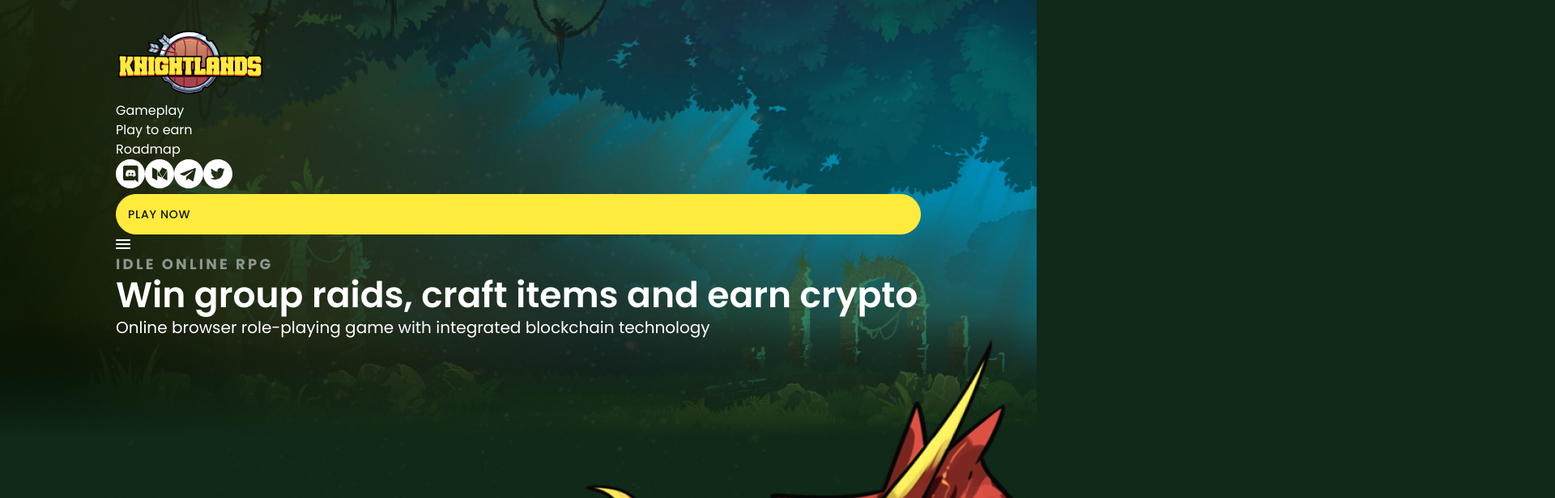
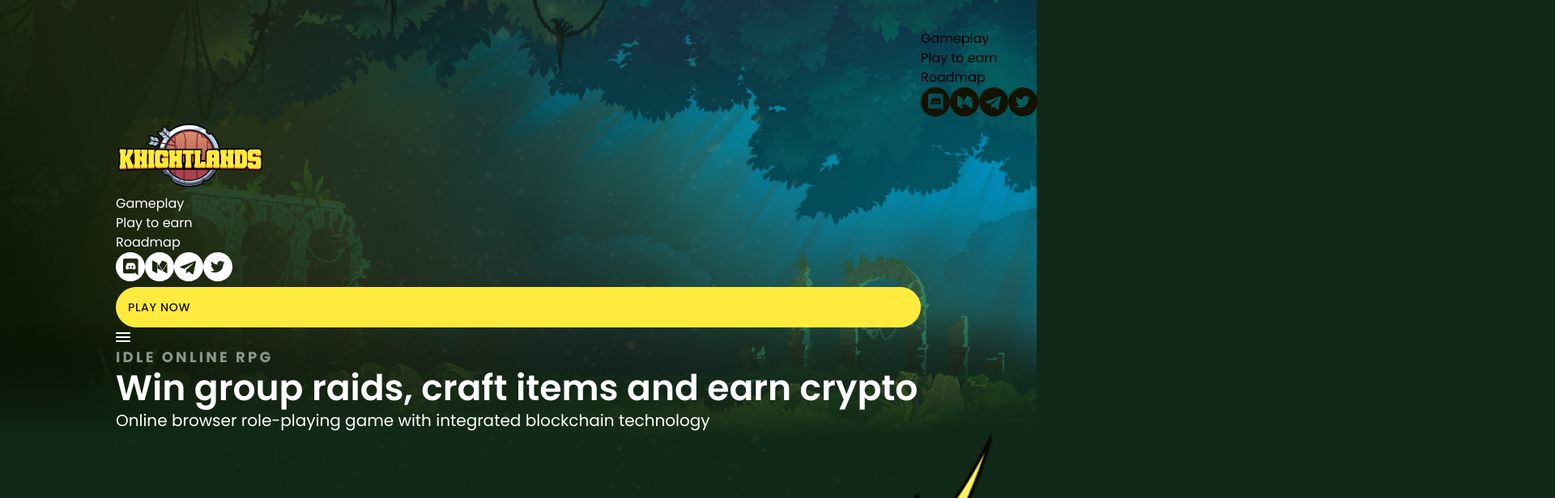
Before and after one commit to Atlantis3221/knightlandsLandUpdate, a Next.js app: page / in a window 1280 px wide. Shown: the top 616 px of the page at 81% size, 1920 px wide, since content can reach past the window. Built offline with nearby package versions, Linux system fonts and the light colour scheme.

Commit message:
user menu animation; fix margin and padding

```diff
--- a/src/components/sections/Activities/Activities.tsx
+++ b/src/components/sections/Activities/Activities.tsx
@@ -13,12 +13,12 @@ const activities = [
 const Activities = () => {
   return (
     <div className="flex flex-col xl:mb-12">
-      <Text type="h2" className="text-center mb-9">
+      <Text type="h2" className="text-center lg:mb-9">
         Take part in everyday activities
       </Text>
       <div className="flex flex-wrap lg:flex-nowrap justify-center">
         {activities.map((activity, i) => (
-          <div key={i} className={styles.image + ' flex flex-col mx-2 my-12 lg:my-0'}>
+          <div key={i} className={styles.image + ' flex flex-col mx-2 mt-10 mb-20 lg:my-0'}>
             <img src={activity.src} />
             <Text fontWeight="bold" type="h4" className="w-full text-center uppercase mt-6">{activity.title}</Text>
             <Text type="h5" className="w-full text-center mt-2">{activity.text}</Text>
--- a/src/components/sections/Army/Army.tsx
+++ b/src/components/sections/Army/Army.tsx
@@ -26,7 +26,7 @@ const army:IArmy[] = [
 const Army = () => {
   return (
     <div className="flex w-full flex-col justify-center items-center mb-36" id={GAMEPLAY}>
-      <div className="flex flex-col text-center max-w-3xl mb-5">
+      <div className="flex flex-col text-center max-w-3xl mb-5 mx-2">
         <Text type="h2">Build your own Army and win raids</Text>
         <Text type="h4" color="#8A978C">
           Unite soldiers to join forces against the boss.
--- a/src/components/sections/Header/Header.tsx
+++ b/src/components/sections/Header/Header.tsx
@@ -35,7 +35,7 @@ const Header = () => {
   const showUserMenu = isActiveUserMenu && !isDesktop
   return (
     <>
-      {showUserMenu && <UserMenu onClickToLink={onClickToLink}/>}
+      <UserMenu onClickToLink={onClickToLink} isShow={showUserMenu}/>
 
       <div className="flex w-full justify-between flex-row mb-4 pb-14 px-8 md:px-0 lg:pb-0">
         <div className="flex items-center">
--- a/src/components/sections/Header/UserMenu/UserMenu.tsx
+++ b/src/components/sections/Header/UserMenu/UserMenu.tsx
@@ -3,10 +3,16 @@ import { HeaderLinks } from "common/constants/HeaderLinks";
 import { disableScrolling, enableScrolling } from "common/helpers/operateWithScroll";
 import Dot from "components/common/Dot/Dot";
 import Text from "components/common/Text/Text";
-import { Contacts } from "common/constants/Contacts";
 import ContactMenu from "components/common/ContactMenu";
+import styles from './styles.module.css';
 
-const UserMenu = ({onClickToLink}) => {
+interface IProps {
+  onClickToLink(id: string): void;
+  isShow?: boolean;
+}
+
+const UserMenu = (props: IProps) => {
+  const {isShow, onClickToLink} = props;
 
   const [currentHoverItem, setCurrentHoverItem] = useState<number | null>();
   const enableHover = useCallback((index: number) => setCurrentHoverItem(index), []);
@@ -24,12 +30,12 @@ const UserMenu = ({onClickToLink}) => {
   }, [enableScrolling]);
 
   return (
-    <div className="flex fixed top-0 left-0 z-1 bg-white w-full h-full overflow-hidden pt-32 pb-7 pr-8 pl-8">
+    <div className={(isShow ? styles.visible : styles.hidden) + ' flex z-1 fixed top-0 bottom-0 right-0 overflow-hidden bg-white pt-32 pb-3 px-8'}>
       <div className="flex justify-start flex-col w-100 h-100">
         {HeaderLinks.map((item, i) => (
           <div key={i} className="flex items-center p-3 cursor-pointer" onMouseEnter={() => enableHover(i)} onMouseLeave={disableHover}>
             {currentHoverItem === i && <Dot color="#A2921D"/>}
-            <Text type="h5" color="#A2921D" onClick={() => onClickToLinkHandler(item.id)}>
+            <Text type="h5" color={currentHoverItem === i ? "#A2921D" : '#000'} onClick={() => onClickToLinkHandler(item.id)}>
               {item.title}
             </Text>
           </div>
--- /dev/null
+++ b/src/components/sections/Header/UserMenu/styles.module.css
@@ -0,0 +1,9 @@
+.visible {
+    transform: translateX(0%);
+    transition: 0.2s ease-out;
+}
+
+.hidden {
+    transform: translateX(100%);
+    transition: 0.2s ease-out;
+}
--- a/src/components/sections/Token/Token.tsx
+++ b/src/components/sections/Token/Token.tsx
@@ -71,7 +71,7 @@ const Token = () => {
     )
   }
   return (
-    <div className="justify-center items-center flex self-center py-48">
+    <div className="justify-center items-center flex self-center py-36">
       <Container disableVerticalPadding={true}>
         <div className="flex flex-col">
           {buttons}
```
